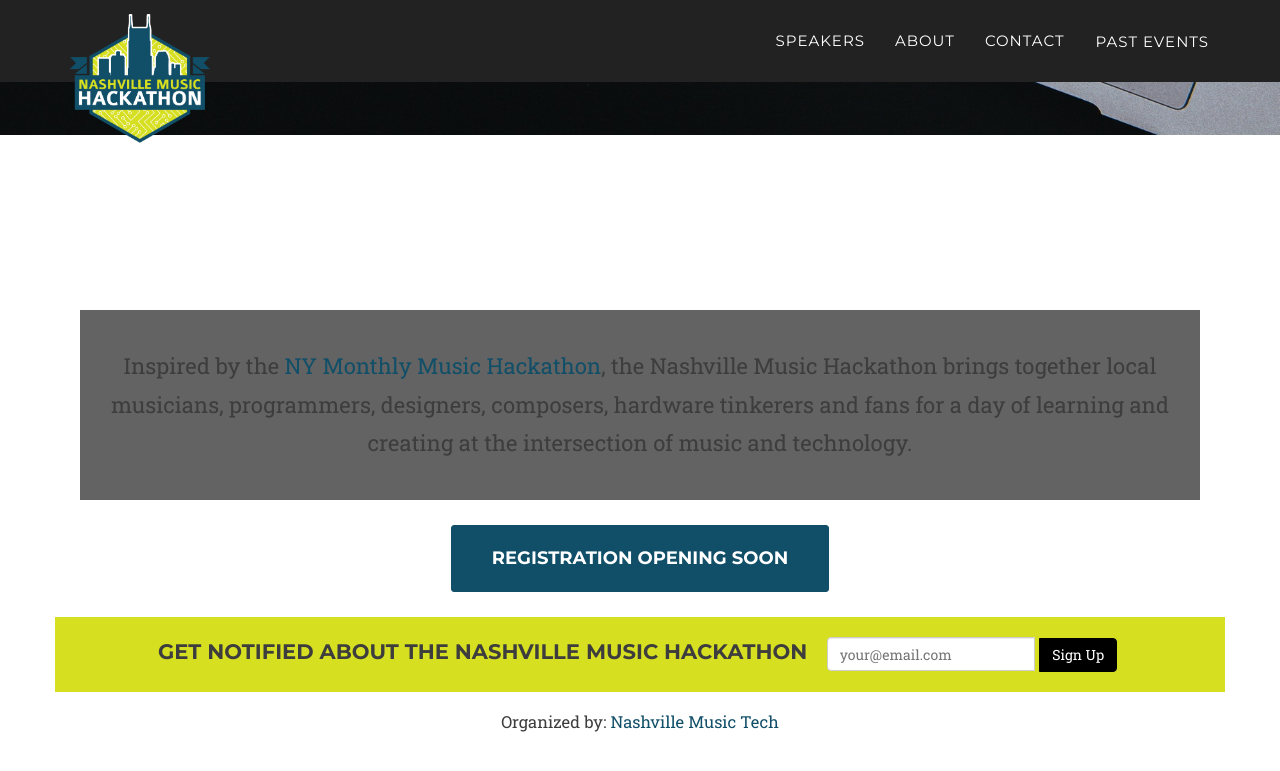
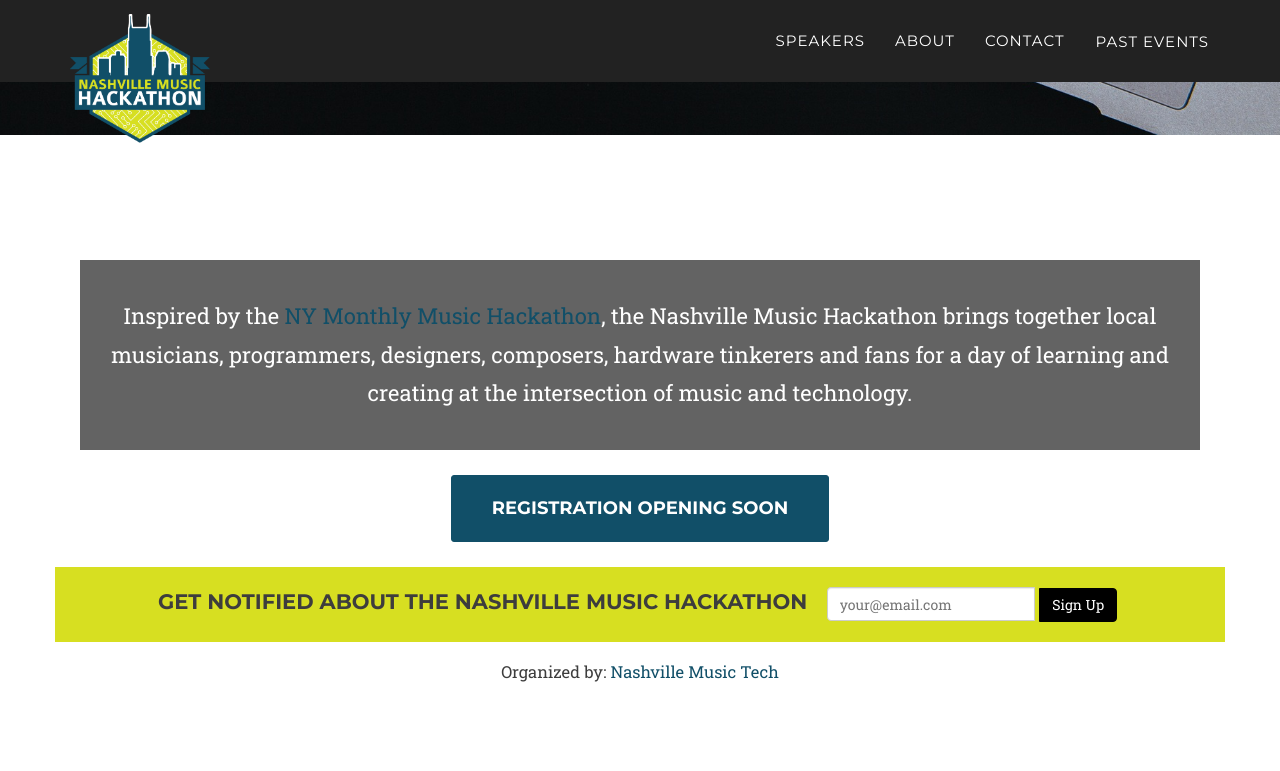
Before and after one commit to CoreyAR/nashville-music-hackathon, a Jekyll site: the page built from index.html, in a window 1280 px wide and 900 px high, scrolled down 765 px. Shown: the top 771 px of the window. Built offline with Jekyll 4.4.1, drawn with Linux system fonts in a browser that asks for light colours; some web fonts are replaced.

Commit message:
Improve intro styles

```diff
--- a/_includes/css/agency.css
+++ b/_includes/css/agency.css
@@ -416,7 +416,7 @@
 
 @media(min-width:768px) {
     section {
-        padding: 150px 0;
+        padding: 100px 0;
     }
 }
 
--- a/_sass/2017_sass/_home.scss
+++ b/_sass/2017_sass/_home.scss
@@ -7,6 +7,7 @@
   text-align: center;
   background-color: rgba(61, 61, 61, 0.8);
   padding: 15px;
+  color: #fff;
 }
 
 .notified {
```
